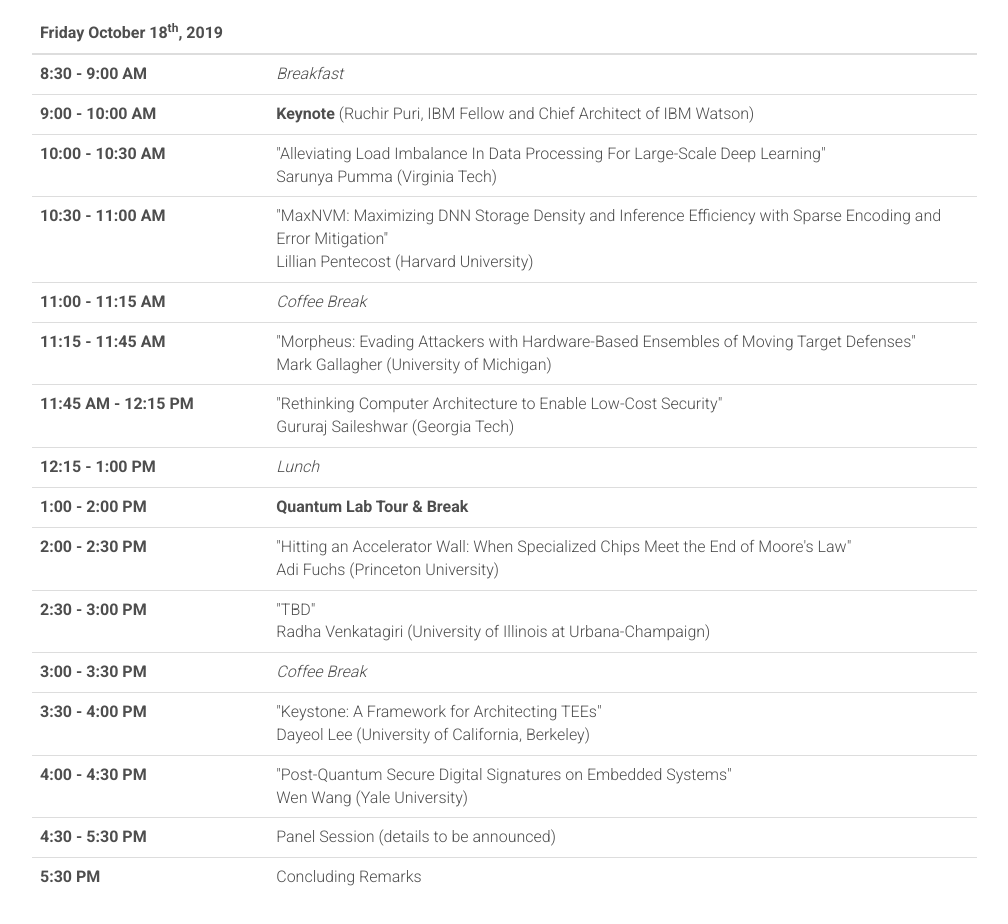
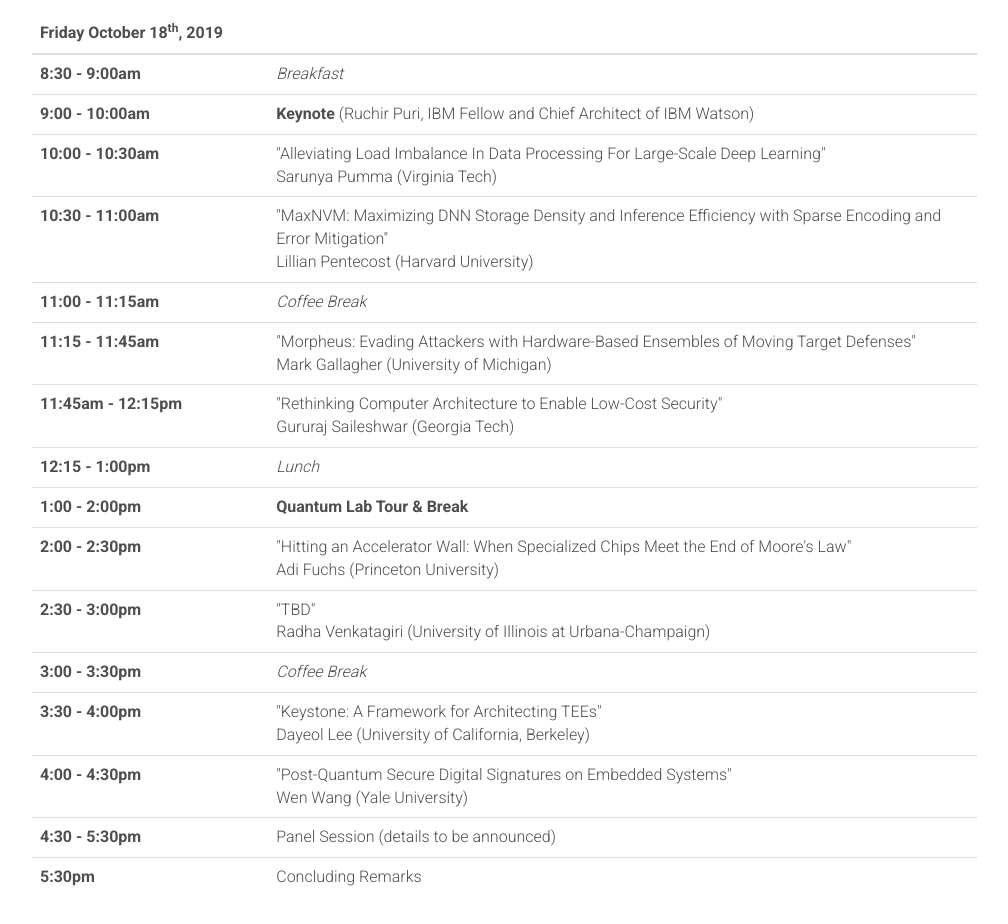
Before and after one commit to augustojv/foca-workshop-2019, a website: page index.html in a window 1280 px wide. Shown: the part 2960-3884 px from the top of the page, without its empty margins (38-1046 px from the left). Drawn offline with Linux system fonts and the light colour scheme; files whose address does not match are found by name.

Commit message:
Agenda updated

```diff
--- a/index.html
+++ b/index.html
@@ -375,75 +375,75 @@
                       </thead>
                       <tbody>
                         <tr>
-                          <th scope="row" style="width: 25%">8:30 - 9:00 AM</th>
+                          <th scope="row" style="width: 25%">8:30 - 9:00am</th>
                           <td><i>Breakfast</i></td>
                         </tr>
                         <tr>
-                          <th scope="row">9:00 - 10:00 AM</th>
+                          <th scope="row">9:00 - 10:00am</th>
                           <td><strong>Keynote</strong> (Ruchir Puri, IBM Fellow and Chief Architect of IBM Watson)</td>
                         </tr>
                         <tr>
-                          <th scope="row">10:00 - 10:30 AM</th>
+                          <th scope="row">10:00 - 10:30am</th>
                           <td>"Alleviating Load Imbalance In Data Processing For Large-Scale Deep Learning"<br>
                               Sarunya Pumma (Virginia Tech)</td>
                         </tr>
                         <tr>
-                          <th scope="row">10:30 - 11:00 AM</th>
+                          <th scope="row">10:30 - 11:00am</th>
                           <td>"MaxNVM: Maximizing DNN Storage Density and Inference Efficiency with Sparse Encoding and Error Mitigation"<br>
                               Lillian Pentecost (Harvard University)</td>
                         </tr>
                         <tr>
-                          <th scope="row">11:00 - 11:15 AM</th>
+                          <th scope="row">11:00 - 11:15am</th>
                           <td><i>Coffee Break</i></td>
                         </tr>
                         <tr>
-                          <th scope="row">11:15 - 11:45 AM</th>
+                          <th scope="row">11:15 - 11:45am</th>
                           <td>"Morpheus: Evading Attackers with Hardware-Based Ensembles of Moving Target Defenses"<br>
                               Mark Gallagher (University of Michigan)</td>
                         </tr>
                         <tr>
-                          <th scope="row">11:45 AM - 12:15 PM</th>
+                          <th scope="row">11:45am - 12:15pm</th>
                           <td>"Rethinking Computer Architecture to Enable Low-Cost Security"<br>
                               Gururaj Saileshwar (Georgia Tech)</td>
                         </tr>
                         <tr>
-                          <th scope="row">12:15 - 1:00 PM</th>
+                          <th scope="row">12:15 - 1:00pm</th>
                           <td><i>Lunch</i></td>
                         </tr>
                         <tr>
-                          <th scope="row">1:00 - 2:00 PM</th>
+                          <th scope="row">1:00 - 2:00pm</th>
                           <td><strong>Quantum Lab Tour & Break</strong></td>
                         </tr>
                         <tr>
-                          <th scope="row">2:00 - 2:30 PM</th>
+                          <th scope="row">2:00 - 2:30pm</th>
                           <td>"Hitting an Accelerator Wall: When Specialized Chips Meet the End of Moore's Law"<br>
                               Adi Fuchs (Princeton University)</td>
                         </tr>
                         <tr>
-                          <th scope="row">2:30 - 3:00 PM</th>
+                          <th scope="row">2:30 - 3:00pm</th>
                           <td>"TBD"<br>
                               Radha Venkatagiri (University of Illinois at Urbana-Champaign)</td>
                         </tr>
                         <tr>
-                          <th scope="row">3:00 - 3:30 PM</th>
+                          <th scope="row">3:00 - 3:30pm</th>
                           <td><i>Coffee Break</i></td>
                         </tr>
                         <tr>
-                          <th scope="row">3:30 - 4:00 PM</th>
+                          <th scope="row">3:30 - 4:00pm</th>
                           <td>"Keystone: A Framework for Architecting TEEs"<br>
                               Dayeol Lee (University of California, Berkeley)</td>
                         </tr>
                         <tr>
-                          <th scope="row">4:00 - 4:30 PM</th>
+                          <th scope="row">4:00 - 4:30pm</th>
                           <td>"Post-Quantum Secure Digital Signatures on Embedded Systems"<br>
                               Wen Wang (Yale University)</td>
                         </tr>
                         <tr>
-                          <th scope="row">4:30 - 5:30 PM</th>
+                          <th scope="row">4:30 - 5:30pm</th>
                           <td>Panel Session (details to be announced)</td>
                         </tr>
                         <tr>
-                          <th scope="row">5:30 PM</th>
+                          <th scope="row">5:30pm</th>
                           <td>Concluding Remarks</td>
                         </tr>
                       </tbody>
```
